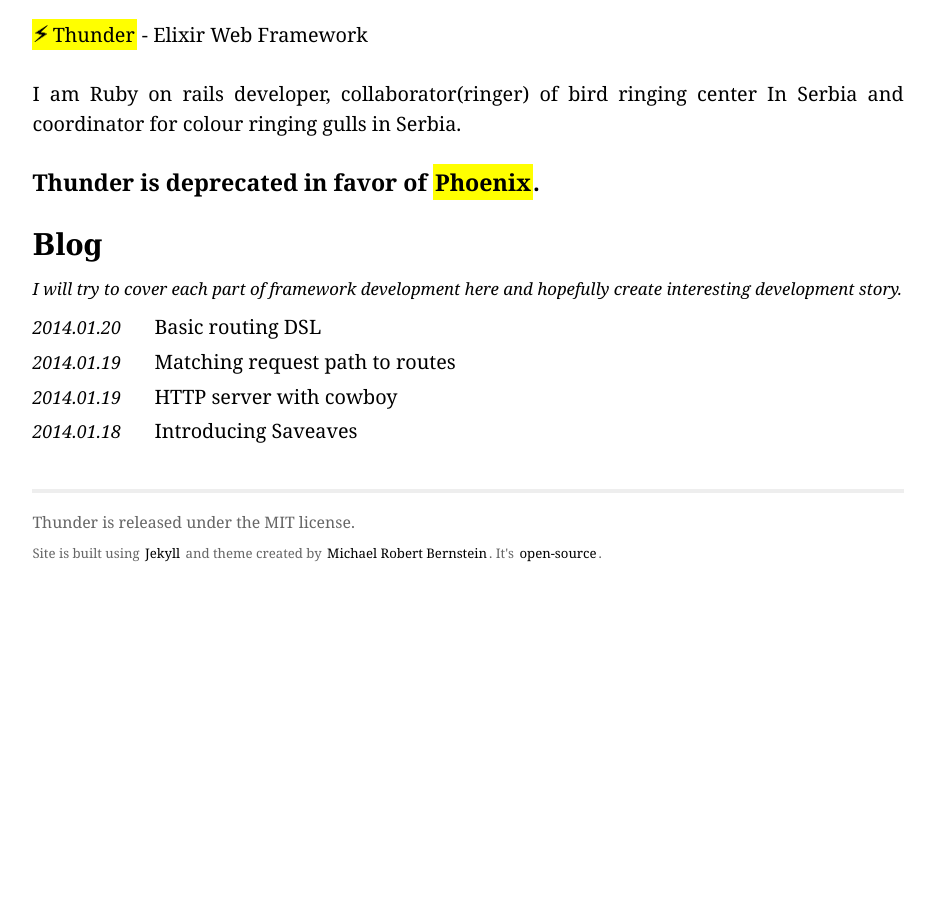
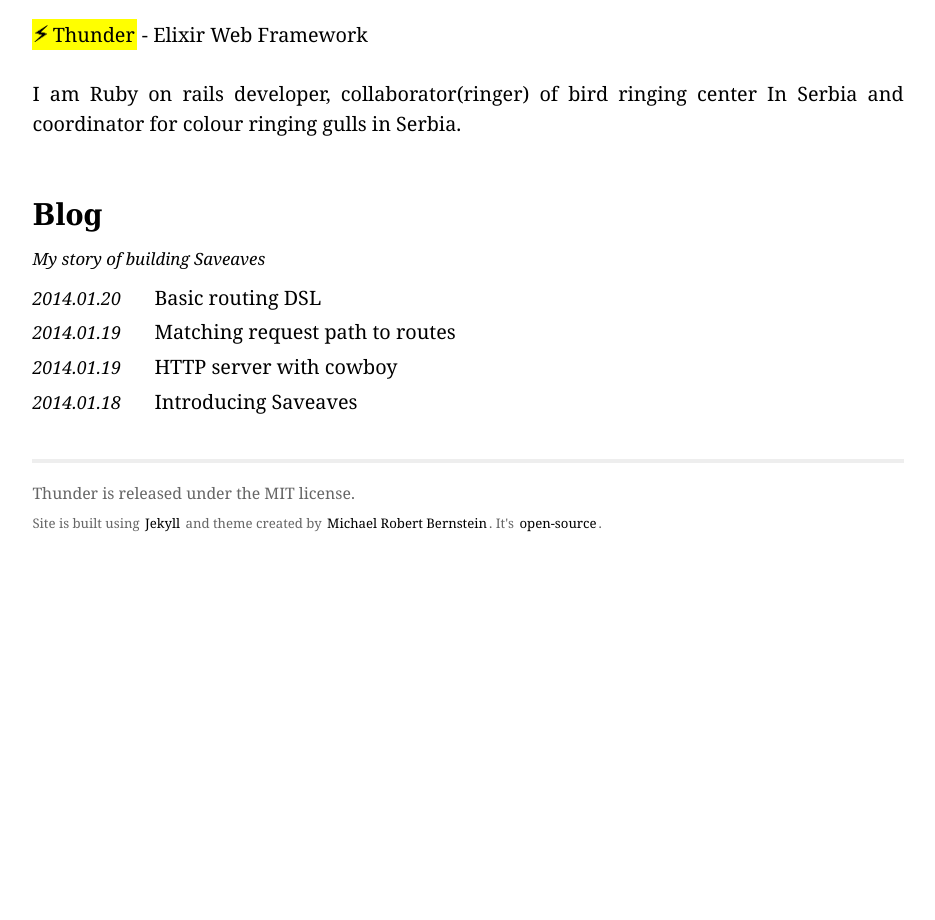
Before and after one commit to darkofabijan/draganf.github.io, a Jekyll site: the page built from index.html, in a window 1280 px wide. Shown: the whole page, without its empty margins (172-1107 px from the left). Built offline with Jekyll 4.4.1, drawn with Linux system fonts in a browser that asks for light colours; Markdown is read by kramdown in place of the engine named in the settings.

Commit message:
Changed title of index

```diff
--- a/index.html
+++ b/index.html
@@ -6,11 +6,8 @@
 I am Ruby on rails developer, collaborator(ringer) of bird ringing center In Serbia and coordinator for colour ringing gulls in Serbia.<br/>
 <br/>
 
-<h2>Thunder is deprecated in favor of <a href="https://github.com/phoenixframework/phoenix">Phoenix</a>.
-
-<br/>
 <h1>Blog</h1>
-<div class="lead">I will try to cover each part of framework development here and hopefully create interesting development story.</div>
+<div class="lead">My story of building Saveaves</div>
 <ul class = "posts">
 {% for post in site.posts %}
     {% if post.published %}
```
Also changed, not shown: 1 other file.
